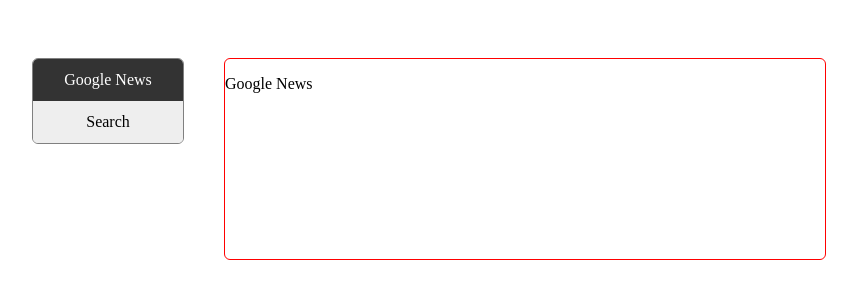
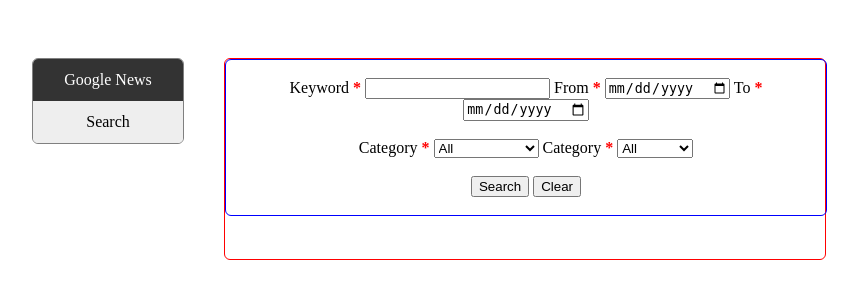
Before and after one commit to HuataoWen/Python-Flask-News-Web, a Flask app: page / in a window 1280 px wide. Shown: the top 300 px of the page, without its empty margins (168-1026 px from the left). Run offline with Flask 2, Linux system fonts and the light colour scheme.

Commit message:
add search area

```diff
--- a/static/main.js
+++ b/static/main.js
@@ -4,7 +4,6 @@
     document.getElementById("topNews").classList.add("active");
 
     // Get top news
-    document.getElementById("demo").innerHTML = "top news";
 }
 
 function searchNews() {
@@ -13,5 +12,4 @@
     document.getElementById("searchNews").classList.add("active");
 
     // Get user search
-    document.getElementById("demo").innerHTML = "search news";
 }
--- a/static/style.css
+++ b/static/style.css
@@ -51,4 +51,19 @@
     height: 200px;
     border: 1px solid red;
     border-radius: 6px;
+    text-align: center;
 }
+
+.searArea {
+    position: absolute;
+    width: 600px;
+    border: 1px solid blue;
+    border-radius: 6px;
+    text-align: center;
+}
+
+.required-field:after {
+    content: " *";
+    font-weight: bold;
+    color: red;
+}
--- a/templates/home.html
+++ b/templates/home.html
@@ -13,7 +13,49 @@
       </div>
 
       <div class="container">
-        <p id="demo">Google News</p>
+        <div class="searArea">
+          <form action="/action_page.php">
+            <br>
+            <div>
+              <label class="required-field">Keyword</label>
+              <input type="text" id="keyword" name="keyword">
+
+              <label class="required-field">From</label>
+              <input type="date" id="from" name="from">
+
+              <label class="required-field">To</label>
+              <input type="date" id="to" name="to">
+            </div>
+            <br>
+            <div>
+              <label class="required-field">Category</label>
+              <select id="categories">
+                <option value="All">All</option>
+                <option value="Business">Business</option>
+                <option value="Entertainment">Entertainment</option>
+                <option value="General">General</option>
+                <option value="Health">Health</option>
+                <option value="Science">Science</option>
+                <option value="Sports">Sports</option>
+                <option value="Technology">Technology</option>
+              </select>
+
+              <label class="required-field">Category</label>
+              <select id="categories">
+                <option value="All">All</option>
+                <option value="cnn">cnn</option>
+                <option value="fox-news">fox-news</option>
+              </select>
+            </div>
+            <br>
+            <div>
+              <button type="submit" value="Search">Search</button>
+              <button type="reset" value="Clear">Clear</button>
+            </div>
+            <br>
+          </form>
+        </div>
+
       </div>
     </body>
 </html>
```
